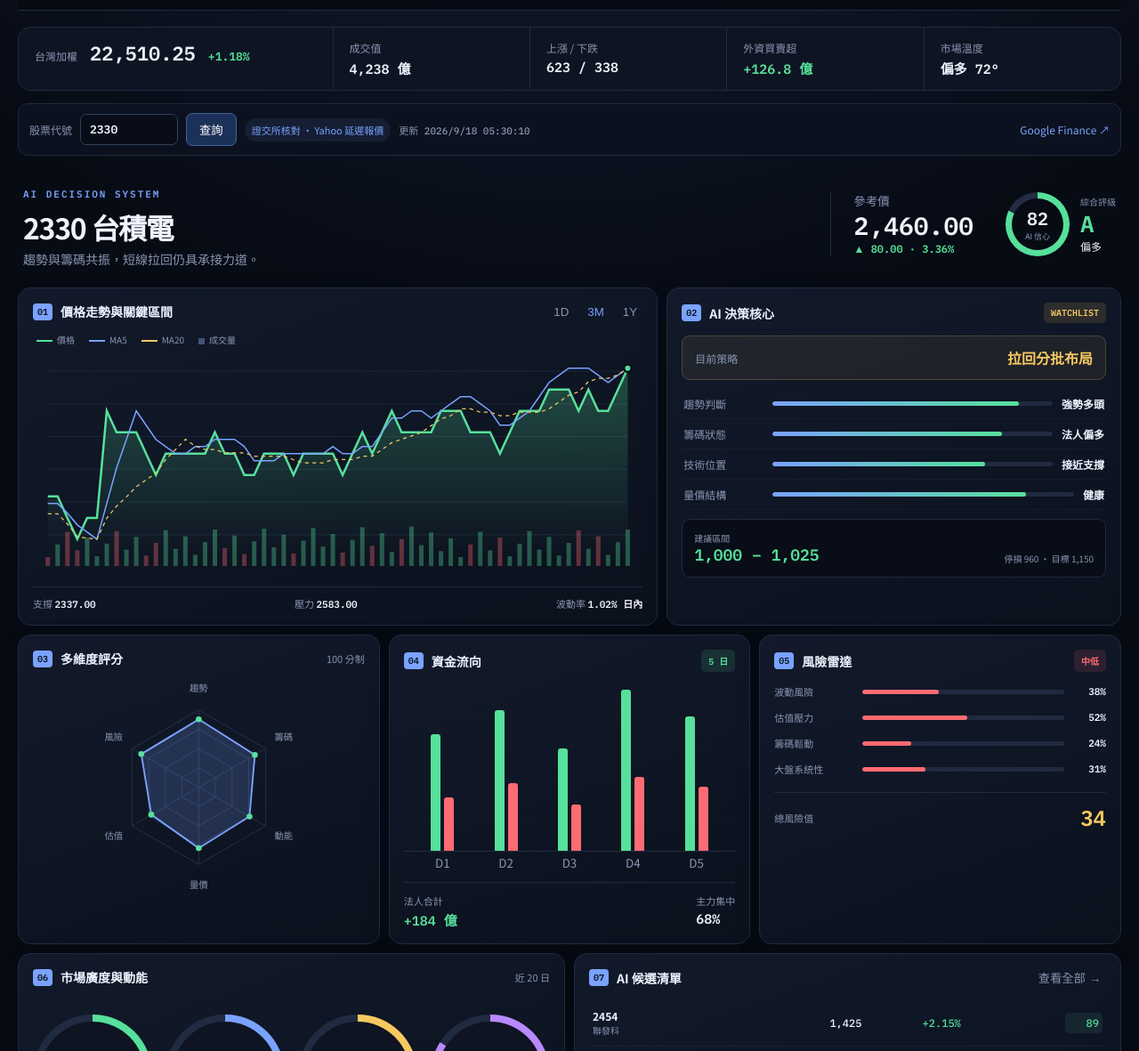
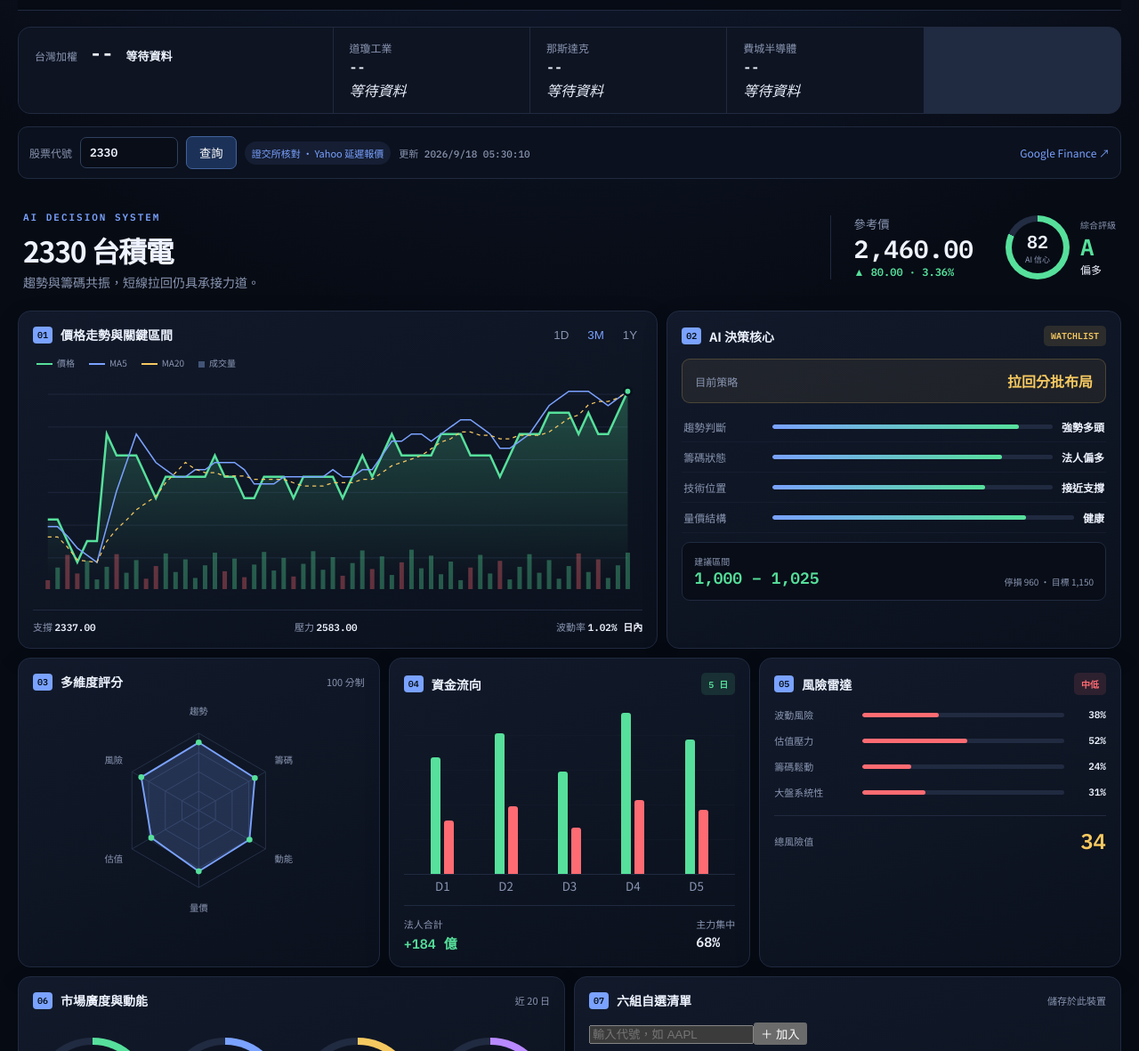
Before and after one commit to labr999/dual-market-ai-radar, a plain HTML site: page index.html in a window 1280 px wide. Shown: the part 64-1245 px from the top of the page at 89% size. Drawn offline with Linux system fonts and the light colour scheme; no server answers.

Commit message:
Add homepage indices and six watchlist groups

```diff
--- a/index.html
+++ b/index.html
@@ -25,14 +25,14 @@
     </header>
 
     <main>
-      <section class="ticker-strip" aria-label="主要指數">
-        <div class="index-lead"><span id="marketLabel">台灣加權</span><strong id="indexValue">22,510.25</strong><em id="indexChange" class="up">+1.18%</em></div>
-        <div class="ticker"><small>成交值</small><b id="turnover">4,238 億</b></div>
-        <div class="ticker"><small>上漲 / 下跌</small><b id="breadth">623 / 338</b></div>
-        <div class="ticker"><small>外資買賣超</small><b id="foreignFlow" class="up">+126.8 億</b></div>
-        <div class="ticker"><small>市場溫度</small><b id="temperature">偏多 72°</b></div>
+      <section class="ticker-strip index-board" aria-label="全球主要指數">
+        <div class="index-lead index-card"><span>台灣加權</span><strong id="idxTwii">--</strong><em id="idxTwiiChange">等待資料</em></div>
+        <div class="ticker index-card"><small>道瓊工業</small><b id="idxDji">--</b><em id="idxDjiChange">等待資料</em></div>
+        <div class="ticker index-card"><small>那斯達克</small><b id="idxIxic">--</b><em id="idxIxicChange">等待資料</em></div>
+        <div class="ticker index-card"><small>費城半導體</small><b id="idxSox">--</b><em id="idxSoxChange">等待資料</em></div>
       </section>
 
+      <div hidden aria-hidden="true"><span id="marketLabel"></span><span id="indexValue"></span><span id="indexChange"></span><span id="turnover"></span><span id="breadth"></span><span id="foreignFlow"></span><span id="temperature"></span></div>
       <form class="quote-search" id="quoteSearch"><label for="symbolInput">股票代號</label><input id="symbolInput" value="2330" autocomplete="off" spellcheck="false" aria-label="輸入股票代號"><button type="submit">查詢</button><span id="feedStatus" class="feed-pill loading">正在取得報價…</span><span id="lastUpdated">尚未更新</span><a id="googleLink" target="_blank" rel="noopener">Google Finance ↗</a></form>
       <section class="headline-row">
         <div><span class="eyebrow">AI DECISION SYSTEM</span><h1><span id="symbol">2330</span> <span id="company">台積電</span></h1><p id="summary">趨勢與籌碼共振，短線拉回仍具承接力道。</p></div>
@@ -83,7 +83,9 @@
         </article>
 
         <article class="panel span-6">
-          <header><div><span class="panel-num">07</span><h2>AI 候選清單</h2></div><button class="text-btn">查看全部 →</button></header>
+          <header><div><span class="panel-num">07</span><h2>六組自選清單</h2></div><span class="muted">儲存於此裝置</span></header>
+          <div class="watch-tabs" id="watchTabs" role="tablist" aria-label="自選清單分組"></div>
+          <form class="watch-add" id="watchAdd"><input id="watchSymbol" placeholder="輸入代號，如 AAPL" aria-label="新增股票代號"><button type="submit">＋ 加入</button></form>
           <div class="watchlist" id="watchlist"></div>
         </article>
 
```
